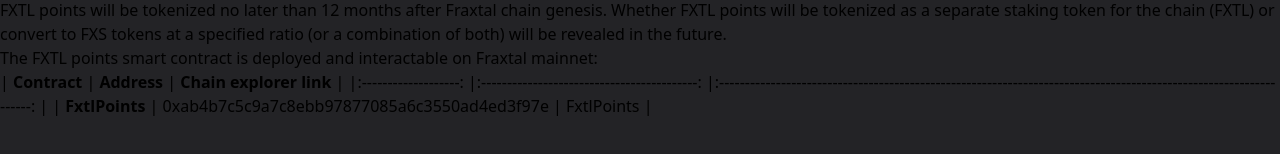
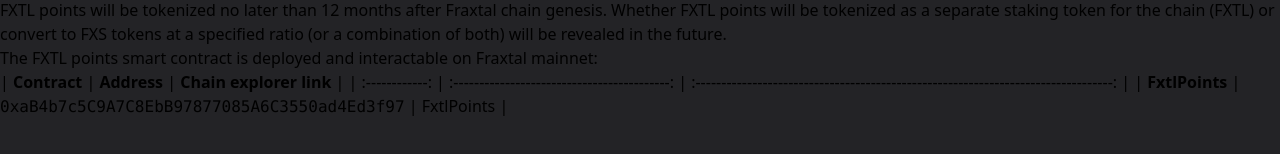
Before and after one commit to zersean/docs, a Next.js app: page /fraxtal/fraxtal-incentives/fraxtal-point-system in a window 1280 px wide. Shown: the part 146-300 px from the top of the page. Built offline with nearby package versions, Linux system fonts and the light colour scheme; a web font is replaced by a local one.

Commit message:
Fix FxtlPoints contract address

```diff
--- a/pages/fraxtal/fraxtal-incentives/fraxtal-point-system.mdx
+++ b/pages/fraxtal/fraxtal-incentives/fraxtal-point-system.mdx
@@ -13,8 +13,8 @@
 
 The FXTL points smart contract is deployed and interactable on Fraxtal mainnet:
 
-|     **Contract**     	|                 **Address**                	|                                               **Chain explorer link**                                              	|
-|:-------------------:	|:------------------------------------------:	|:------------------------------------------------------------------------------------------------------------------:	|
-|    **FxtlPoints**     |  0xab4b7c5c9a7c8ebb97877085a6c3550ad4ed3f97e 	|     [FxtlPoints](https://fraxscan.com/token/0xab4b7c5c9a7c8ebb97877085a6c3550ad4ed3f97e)     	|
+|  **Contract**  |                 **Address**                  |                               **Chain explorer link**                               |
+| :------------: | :------------------------------------------: | :---------------------------------------------------------------------------------: |
+| **FxtlPoints** | `0xaB4b7c5C9A7C8EbB97877085A6C3550ad4Ed3f97` | [FxtlPoints](https://fraxscan.com/token/0xab4b7c5c9a7c8ebb97877085a6c3550ad4ed3f97) |
 
-{/* FraxtalPoints: [FxtlPoints.sol](https://github.com/FraxFinance/dev-fraxchain-contracts/blob/add-flox-points/src/contracts/flox/FxtlPoints.sol) [0xab4b7c5c9a7c8ebb97877085a6c3550ad4ed3f97e] */}
+{/* FraxtalPoints: [FxtlPoints.sol](https://github.com/FraxFinance/dev-fraxchain-contracts/blob/add-flox-points/src/contracts/flox/FxtlPoints.sol) [0xaB4b7c5C9A7C8EbB97877085A6C3550ad4Ed3f97] */}
```
